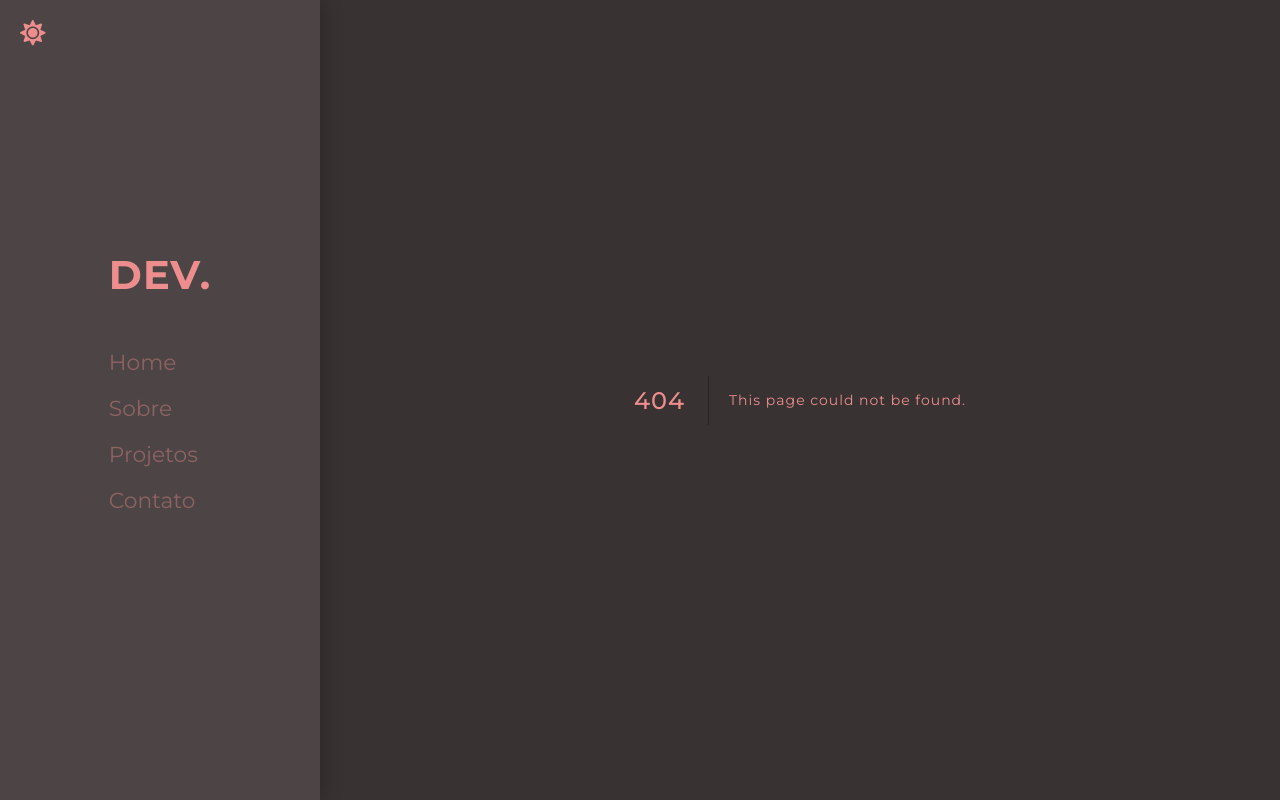
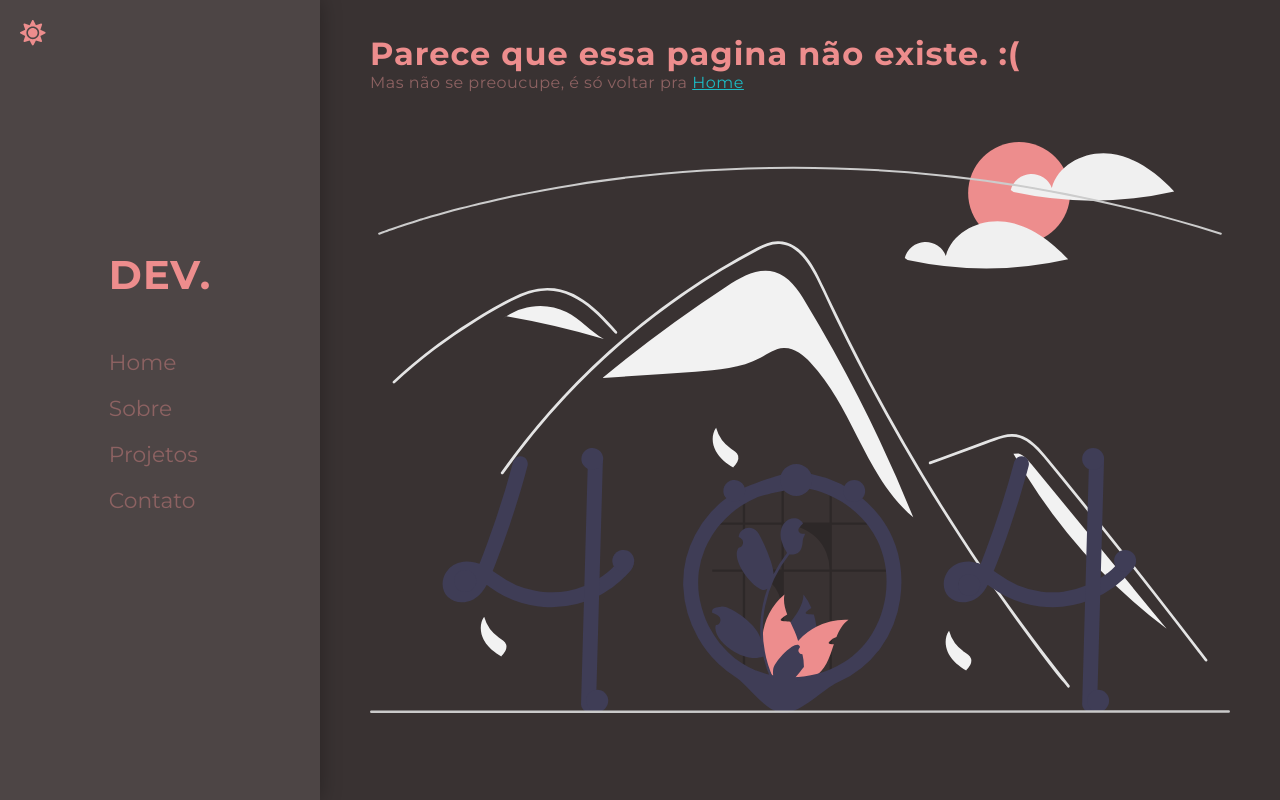
Before and after one commit to Porto-08/samuel-porto, a Next.js app: page /404 in a window 1280 px wide. Before the commit this address had no page. Built offline with nearby package versions, Linux system fonts and the light colour scheme.

Commit message:
pagina de 404

```diff
--- /dev/null
+++ b/pages/404/index.tsx
@@ -0,0 +1,31 @@
+import React, { useContext } from "react";
+import Link from "next/link";
+import { DarkModeContext } from "../../context/DarkModeContext";
+import NotFoundDark from "../../assets/svg/notFoundDark.svg";
+import NotFoundLight from "../../assets/svg/notFoundLight.svg";
+import Image from "next/image";
+import styles from "./styles.module.scss";
+
+const NotFound = () => {
+  const { dark } = useContext(DarkModeContext);
+  return (
+    <div className={`${styles.container} fadeInTop`}>
+      <div>
+        <h1>Parece que essa pagina não existe. :(</h1>
+        <span>
+          Mas não se preoucupe, é só voltar pra <Link href="/">Home</Link>
+        </span>
+      </div>
+
+      <div className={styles.imageContainer}>
+        {dark ? (
+          <Image src={NotFoundDark} alt="404 - Page not found" />
+        ) : (
+          <Image src={NotFoundLight} alt="404 - Page not found" />
+        )}
+      </div>
+    </div>
+  );
+};
+
+export default NotFound;
--- /dev/null
+++ b/pages/404/styles.module.scss
@@ -0,0 +1,12 @@
+.container {
+  height: 100%;
+  width: 100%;
+  display: grid;
+  place-content: center;
+  gap: 50px;
+
+  a {
+    color: var(--hover-text-color);
+    text-decoration: underline;
+  }
+}
--- a/pages/_app.tsx
+++ b/pages/_app.tsx
@@ -1,6 +1,7 @@
 import "../styles/globals.scss";
 import "../styles/reset.scss";
-// import "animate.css";
+import "../styles/animations.scss";
+
 import "react-toastify/dist/ReactToastify.css";
 import type { AppProps } from "next/app";
 import { DarkModeStorage } from "../context/DarkModeContext";
@@ -9,9 +10,8 @@ import Head from "next/head";
 import Router from "next/router";
 import NProgress from "nprogress";
 import { init } from "emailjs-com";
-import { useEffect, useState } from "react";
+import { useState } from "react";
 import { HashLoader } from "react-spinners";
-init("user_22xaQbtww7rTCYUpasb5c");
 
 Router.events.on("routeChangeStart", () => NProgress.start());
 Router.events.on("routeChangeComplete", () => NProgress.done());
--- /dev/null
+++ b/styles/animations.scss
@@ -0,0 +1,29 @@
+@keyframes fadeInLeft {
+    0% {
+      opacity: 0;
+      transform: translateX(-30px);
+    }
+    100% {
+      opacity: 1;
+      transform: translateX(0);
+    }
+  }
+
+  @keyframes fadeInTop {
+    0% {
+      opacity: 0;
+      transform: translateY(10px);
+    }
+    100% {
+      opacity: 1;
+      transform: translateY(0);
+    }
+  }
+
+  .fadeInLeft {
+    animation: fadeInLeft 0.9s ease both;
+  }
+
+  .fadeInTop {
+    animation: fadeInTop 0.6s ease;
+  }
--- a/styles/globals.scss
+++ b/styles/globals.scss
@@ -110,33 +110,3 @@ body {
   color: var(--hover-text-color) !important;
   text-decoration: underline !important;
 }
-
-@keyframes fadeInLeft {
-  0% {
-    opacity: 0;
-    transform: translateX(-30px);
-  }
-  100% {
-    opacity: 1;
-    transform: translateX(0);
-  }
-}
-
-@keyframes fadeInTop {
-  0% {
-    opacity: 0;
-    transform: translateY(10px);
-  }
-  100% {
-    opacity: 1;
-    transform: translateY(0);
-  }
-}
-
-.fadeInLeft {
-  animation: fadeInLeft 0.9s ease both;
-}
-
-.fadeInTop {
-  animation: fadeInTop 0.6s ease;
-}
```
Also changed, not shown: assets/svg/notFoundDark.svg (added), assets/svg/notFoundLight.svg (added).
